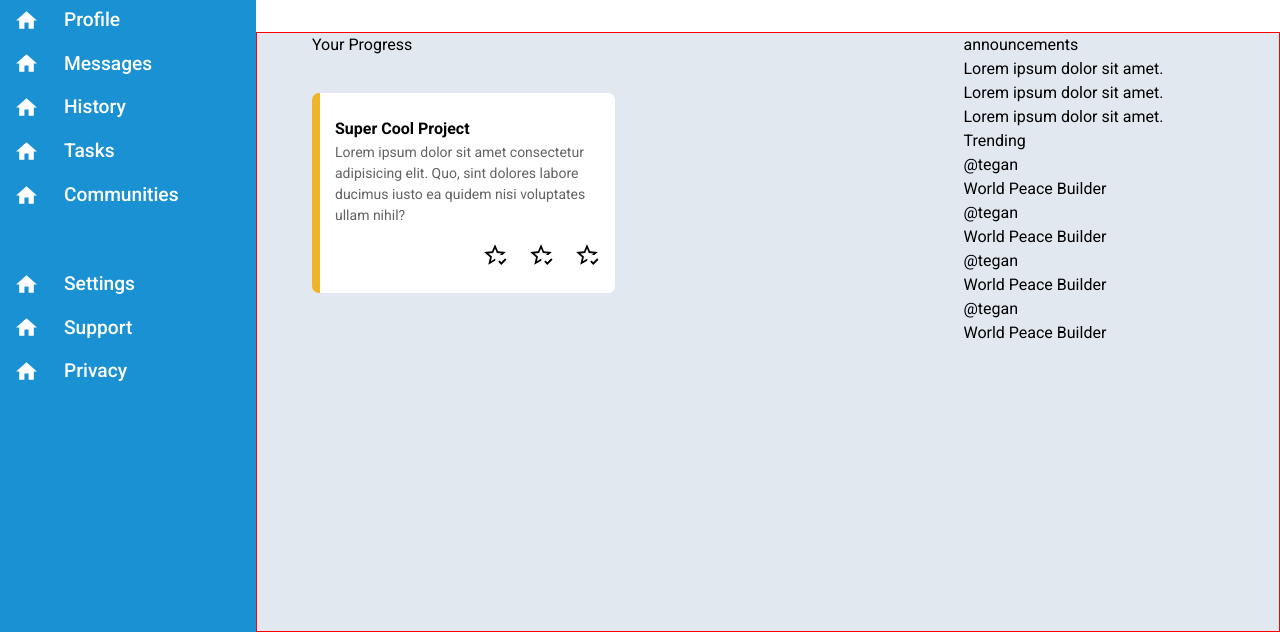
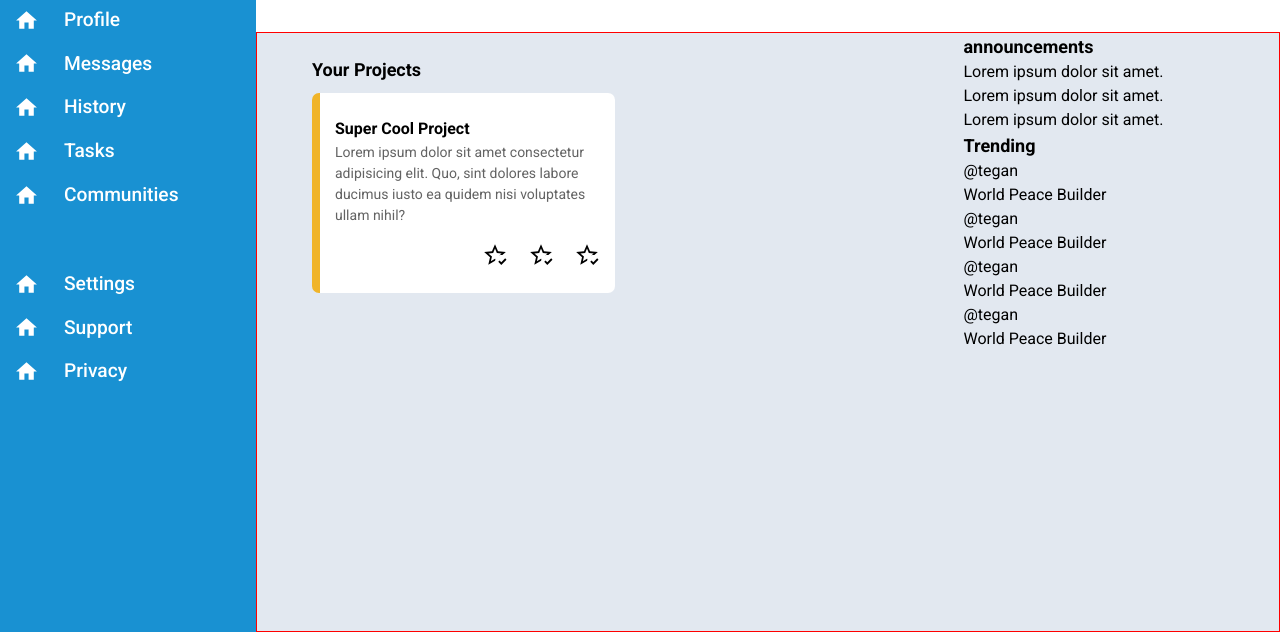
Before and after one commit to TheFutaBandit/adminDashboard_odin, a plain HTML site: page index.html in a window 1280 px wide. Shown: the part 168-800 px from the top of the page. Drawn offline with Linux system fonts and the light colour scheme.

Commit message:
main title done
Main title formatting complete

```diff
--- a/index.html
+++ b/index.html
@@ -89,7 +89,7 @@
         </div>
         <div class = "main-body">
             <div class = "activity-body">
-                <div class = "main-title"><p>Your Progress</p></div>
+                <div class = "main-title"><p>Your Projects</p></div>
                 <div class = "activities">
                     <div class = "card">
                         <div class = "card-content">
--- a/styles.css
+++ b/styles.css
@@ -297,6 +297,17 @@
     grid-column: 2 / 3;
   }
 
+  .activity-body .main-title {
+    display: grid;
+    align-content: end;
+    margin-left: -1;
+  }
+
+  .main-title > p {
+    font-weight: 700;
+    font-size: 18px;
+  }
+
   .activity-body .activities {
     display: grid;
     grid-template-columns: repeat(2,1fr);
```
